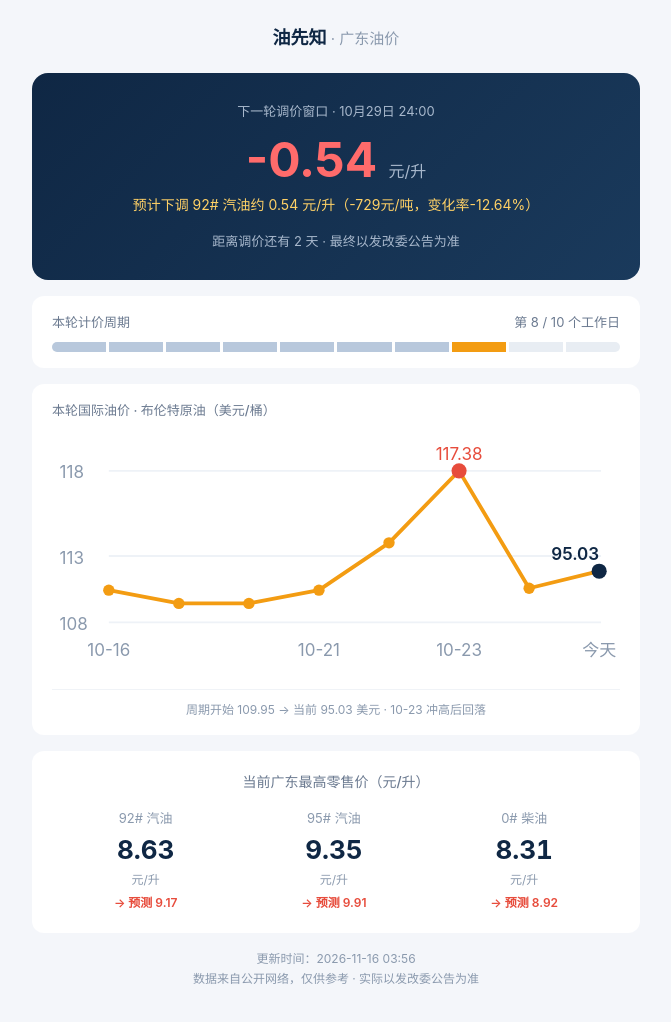
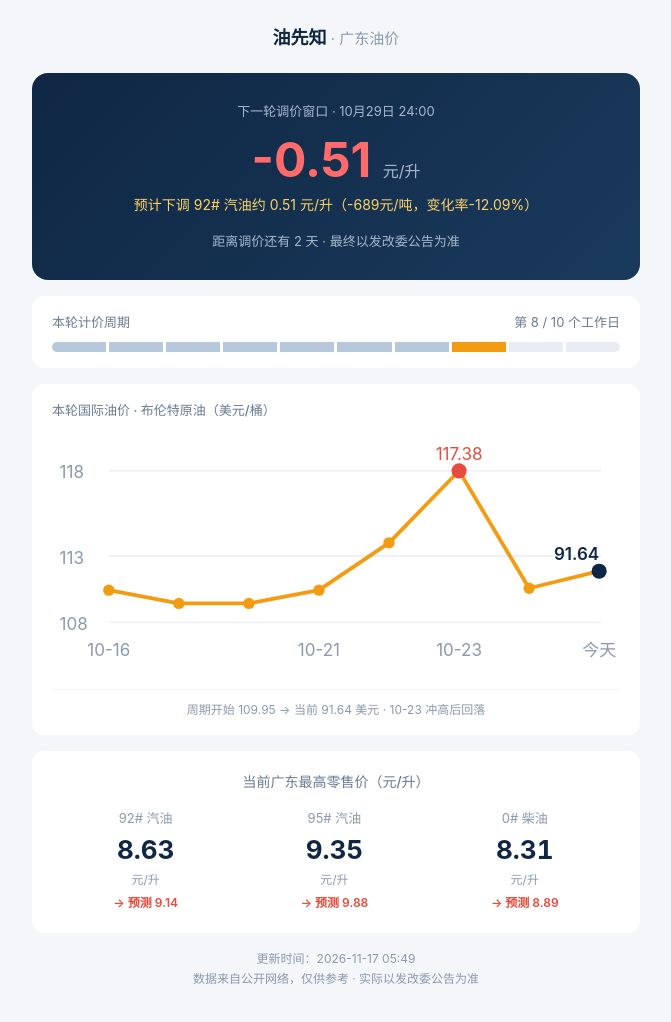
Before and after one commit to stranger008/oil-prophet, a plain HTML site: page index.html in a window 1280 px wide. Shown: the whole page, without its empty margins (304-975 px from the left). Drawn offline with Linux system fonts and the light colour scheme.

Commit message:
auto update: 2026-11-17

```diff
--- a/index.html
+++ b/index.html
@@ -57,8 +57,8 @@
 
   <div class="main">
     <div class="when">下一轮调价窗口 · 10月29日 24:00</div>
-    <div class="predict" id="predict">-0.54 <small>元/升</small></div>
-    <div class="per-liter" id="per-liter">预计下调 92# 汽油约 0.54 元/升（-729元/吨，变化率-12.64%）</div>
+    <div class="predict" id="predict">-0.51 <small>元/升</small></div>
+    <div class="per-liter" id="per-liter">预计下调 92# 汽油约 0.51 元/升（-689元/吨，变化率-12.09%）</div>
     <div class="countdown">距离调价还有 2 天 · 最终以发改委公告为准</div>
   </div>
 
@@ -90,13 +90,13 @@
       <circle cx="252" cy="82" r="3" fill="#f39c12"/>
       <circle cx="289" cy="73" r="4" fill="#0f2744"/>
       <text x="215" y="14" font-size="9" fill="#e74c3c" text-anchor="middle">117.38</text>
-      <text x="289" y="67" font-size="9" fill="#0f2744" text-anchor="end" font-weight="600">95.03</text>
+      <text x="289" y="67" font-size="9" fill="#0f2744" text-anchor="end" font-weight="600">91.64</text>
       <text x="30" y="118" font-size="9" fill="#8a99ad" text-anchor="middle">10-16</text>
       <text x="141" y="118" font-size="9" fill="#8a99ad" text-anchor="middle">10-21</text>
       <text x="215" y="118" font-size="9" fill="#8a99ad" text-anchor="middle">10-23</text>
       <text x="289" y="118" font-size="9" fill="#8a99ad" text-anchor="middle">今天</text>
     </svg>
-    <div class="crude-note">周期开始 109.95 → 当前 95.03 美元 · 10-23 冲高后回落</div>
+    <div class="crude-note">周期开始 109.95 → 当前 91.64 美元 · 10-23 冲高后回落</div>
   </div>
 
   <div class="prices">
@@ -106,25 +106,25 @@
         <div class="t">92# 汽油</div>
         <div class="v" id="p92">8.63</div>
         <div class="u">元/升</div>
-        <div class="next" id="p92next">→ 预测 9.17</div>
+        <div class="next" id="p92next">→ 预测 9.14</div>
       </div>
       <div class="p">
         <div class="t">95# 汽油</div>
         <div class="v" id="p95">9.35</div>
         <div class="u">元/升</div>
-        <div class="next" id="p95next">→ 预测 9.91</div>
+        <div class="next" id="p95next">→ 预测 9.88</div>
       </div>
       <div class="p">
         <div class="t">0# 柴油</div>
         <div class="v" id="p0">8.31</div>
         <div class="u">元/升</div>
-        <div class="next" id="p0next">→ 预测 8.92</div>
+        <div class="next" id="p0next">→ 预测 8.89</div>
       </div>
     </div>
   </div>
 
   <div class="note">
-    更新时间：2026-11-16 03:56<br>
+    更新时间：2026-11-17 05:49<br>
     数据来自公开网络，仅供参考 · 实际以发改委公告为准
   </div>
 </div>
--- a/prices.json
+++ b/prices.json
@@ -38,5 +38,6 @@
   "2026-11-13": 95.737,
   "2026-11-14": 96.366,
   "2026-11-15": 96.366,
-  "2026-11-16": 95.028
+  "2026-11-16": 95.028,
+  "2026-11-17": 91.643
 }
```
